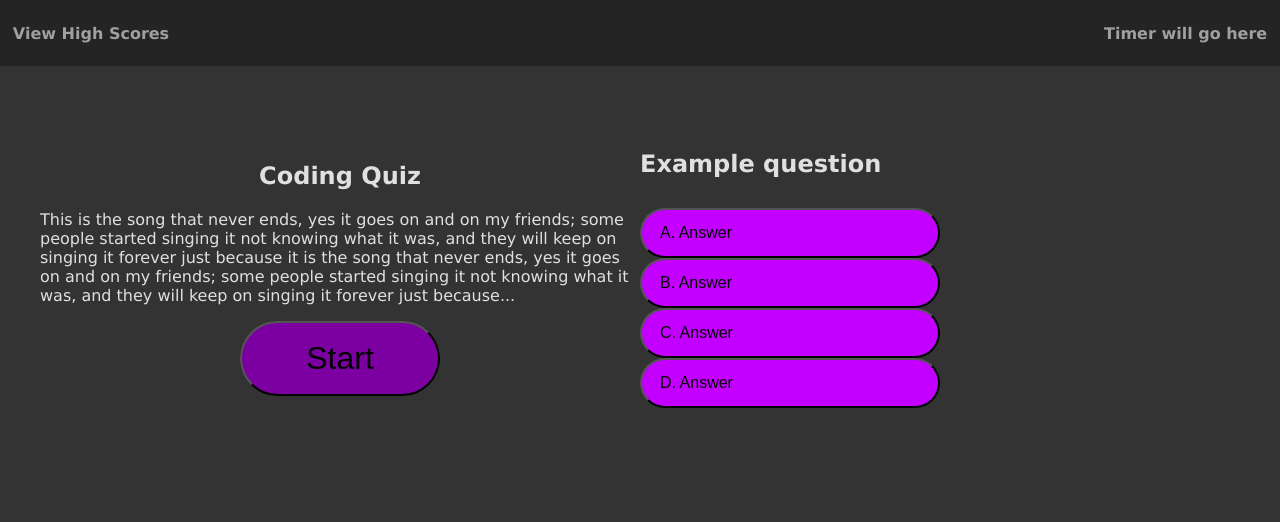
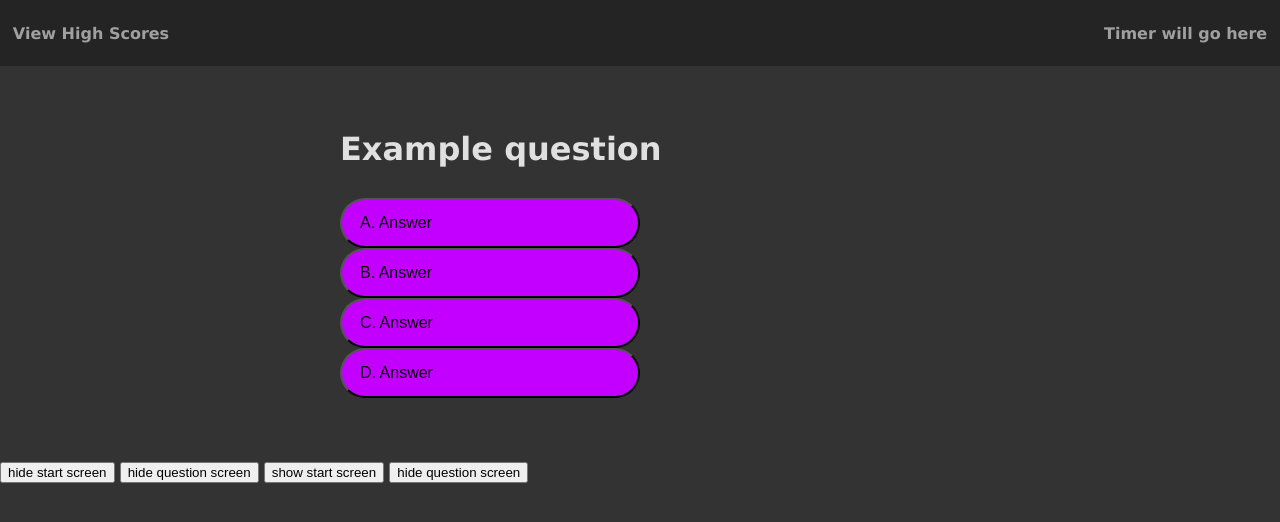
Before and after one commit to catfishcafe/code-quiz, a plain HTML site: page index.html in a window 1280 px wide. Both pictures are taken after a click on the button "Start". Drawn offline with Linux system fonts and the light colour scheme.

Commit message:
start button hides start screen

```diff
--- a/assets/script.js
+++ b/assets/script.js
@@ -1,7 +1,7 @@
-//create an outer function
+function hideStartScreen(){document.getElementById('start-screen').style.display = 'none';}
 
-var startButton = document.getElementById('#start-btn');
-startButton.onClick
+document.getElementById('start-button').addEventListener('click', hideStartScreen);
+
 
 //The basic question format could be a div in the html that displays instead of the start page when the button is pressed...
 
--- a/assets/style.css
+++ b/assets/style.css
@@ -29,11 +29,9 @@ div{
     margin-top: 5%;
 }
 
-#start-btn{
+#start-screen{
     text-align: center;
 }
-
-#start-game:
 
 h2{
     font-size: 2rem;
@@ -44,7 +42,7 @@ p{
     text-align: left;
 }
 
-#start{
+#start-button{
     height: 75px;
     width: 200px;
     background-color:rgb(124, 0, 161);
@@ -76,3 +74,7 @@ p{
 .answer:hover{
     background-color: rgb(221, 108, 255);
 }
+
+.test-buttons{
+    background-color: cyan;
+}
--- a/index.html
+++ b/index.html
@@ -1,4 +1,5 @@
 <!DOCTYPE html>
+<html lang="en">
 
 <head>
     <link rel="stylesheet" href="assets/style.css">
@@ -10,10 +11,10 @@
         <h1>Timer will go here</h1>
     </header>
     <main>
-        <div id="start-btn">
+        <div id="start-screen">
             <h2>Coding Quiz</h2>
             <p>This is the song that never ends, yes it goes on and on my friends; some people started singing it not knowing what it was, and they will keep on singing it forever just because it is the song that never ends, yes it goes on and on my friends; some people started singing it not knowing what it was, and they will keep on singing it forever just because...</p>
-            <button id="start">Start</button>
+            <button id="start-button">Start</button>
         </div>
         <div id="game-questions">
             <h2>Example question</h2>
@@ -25,5 +26,13 @@
             </div>
         </div>
     </main>
+    <div id="test-buttons">
+        <button class="testButton" id = hideStart>hide start screen</button>
+        <button class="testButton" id = hideQ>hide question screen</button>
+        <button class="testButton" id = showStart>show start screen</button>
+        <button class="testButton" id = showQ>hide question screen</button>
+    </div>
+
     <script src="assets/script.js"></script>
 </body>
+</html>
```
